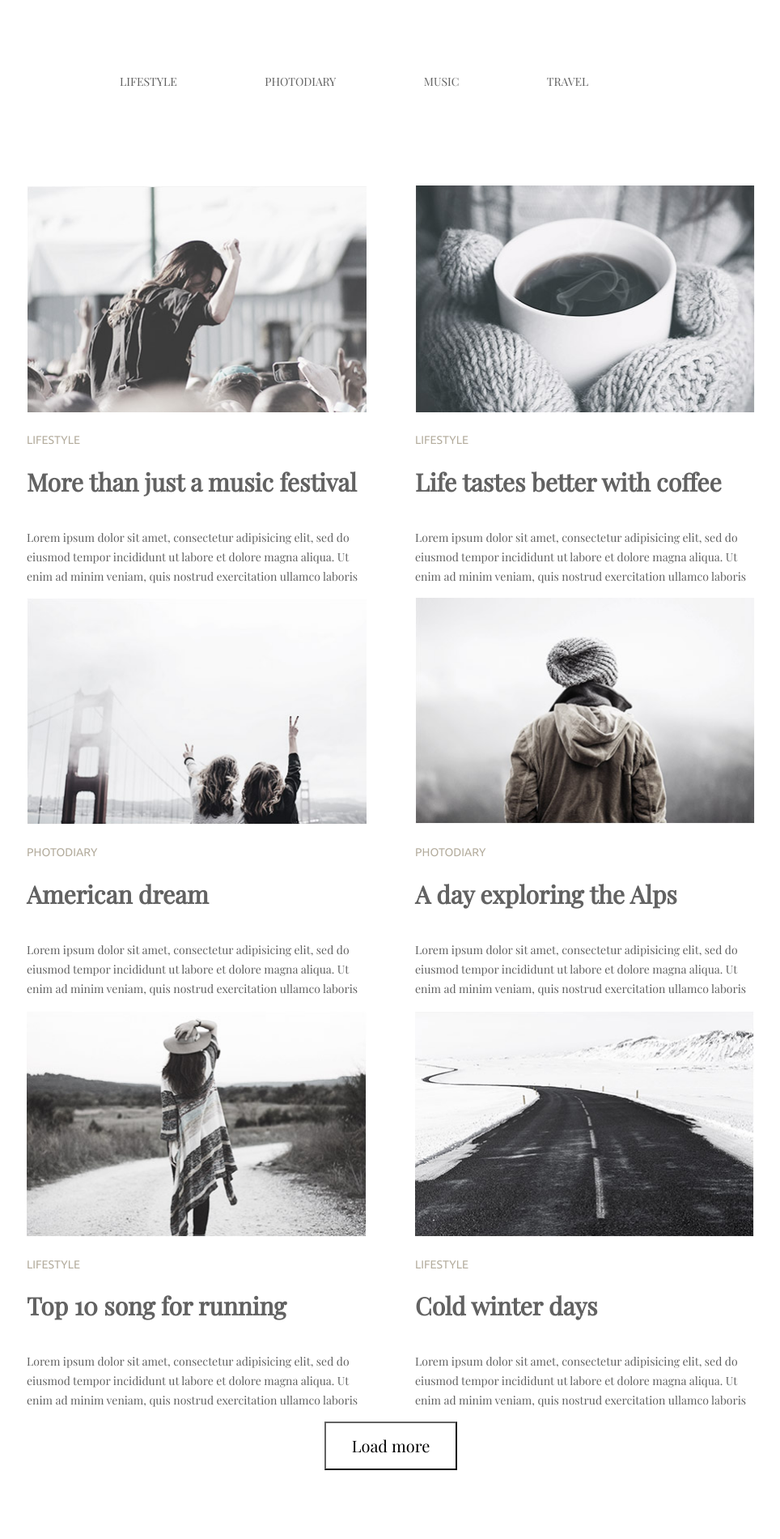
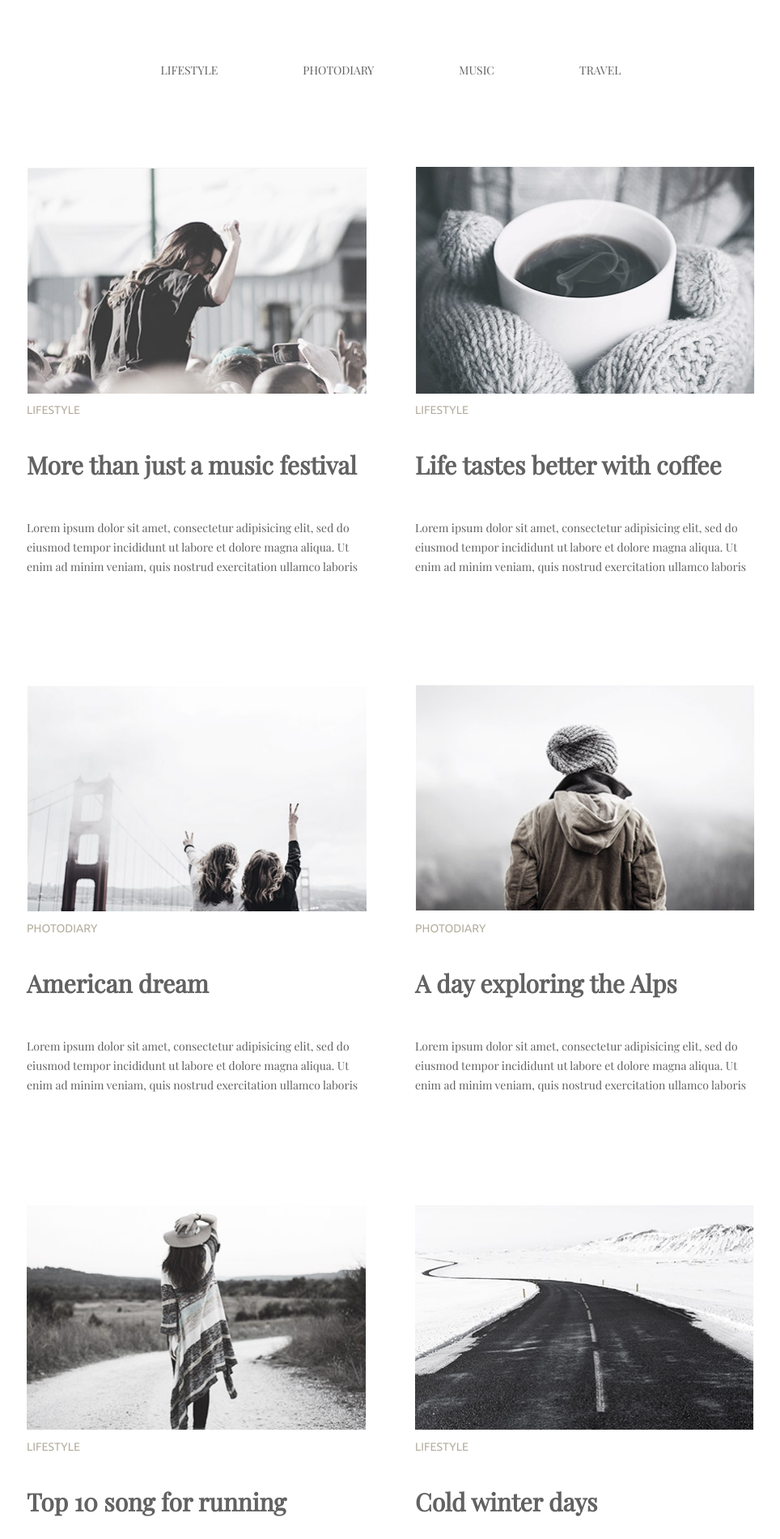
Before and after one commit to NatTuardy/goit-fe-course, a plain HTML site: page module-03/index.html in a window 1280 px wide. Shown: the top 1900 px of the page at 81% size, without its empty margins (157-1121 px from the left). Before the commit the page ends 1815 px from the top, so only its background shows below. Drawn offline with nearby package versions, Linux system fonts and the light colour scheme.

Commit message:
fixed mistakes

```diff
--- a/module-03/index.html
+++ b/module-03/index.html
@@ -79,7 +79,8 @@
                 <img src="./img/55.jpg" alt="human's back" width="420" height="280" class="src">
                 <p class="article-name">Lifestyle</p>
                 <h2 class="Photodiary-title">Top 10 song for running</h2>
-                <p class="article-about">Lorem ipsum dolor sit amet, consectetur adipisicing elit, sed do eiusmod tempor
+                <p class="article-about last">Lorem ipsum dolor sit amet, consectetur adipisicing elit, sed do eiusmod
+                    tempor
                     incididunt ut labore
                     et
                     dolore magna aliqua. Ut enim ad minim veniam, quis nostrud exercitation ullamco laboris
@@ -89,7 +90,8 @@
                 <img src="./img/66.jpg" alt="human's back" width="420" height="280" class="src">
                 <p class="article-name">Lifestyle</p>
                 <h2 class="Photodiary-title">Cold winter days</h2>
-                <p class="article-about">Lorem ipsum dolor sit amet, consectetur adipisicing elit, sed do eiusmod tempor
+                <p class="article-about last">Lorem ipsum dolor sit amet, consectetur adipisicing elit, sed do eiusmod
+                    tempor
                     incididunt ut labore
                     et
                     dolore magna aliqua. Ut enim ad minim veniam, quis nostrud exercitation ullamco laboris
--- a/module-03/style/style.css
+++ b/module-03/style/style.css
@@ -27,11 +27,21 @@ body {
 
 .main-menu {
     list-style: none;
+    margin: 0;
+    padding: 0;
+    font-size: 0;
+    text-align: center;
 }
 
 .main-menu li {
     display: inline-block;
     margin-right: 105px;
+    font-size: 14px;
+    line-height: 24px;
+}
+
+.main-menu-link {
+    display: block;
 }
 
 .main-menu li:last-child {
@@ -56,6 +66,7 @@ body {
 .article {
     display: inline-block;
     margin-right: 60px;
+    width: 420px;
 }
 
 .article:nth-child(2n) {
@@ -63,6 +74,7 @@ body {
 }
 
 .article-name {
+    margin-bottom: 41px;
     font-family: 'Ubuntu', sans-serif;
     font-size: 14px;
     color: #b4ad9e;
@@ -71,14 +83,25 @@ body {
 }
 
 .article-about {
+    margin-bottom: 134px;
     display: inline-block;
     font-size: 14px;
     width: 420px;
 }
 
+p {
+    margin: 0;
+}
+
 h2 {
+    margin: 0;
+    margin-bottom: 48px;
     font-size: 30px;
     line-height: 36px;
+}
+
+.last {
+    margin-bottom: 56px;
 }
 
 .load-more-btn {
@@ -93,3 +116,7 @@ h2 {
     background-color: white;
     cursor: pointer;
 }
+
+.load-more-btn:hover,
+.load-more-btn:focus {
+    color: #03a9f4;
```
